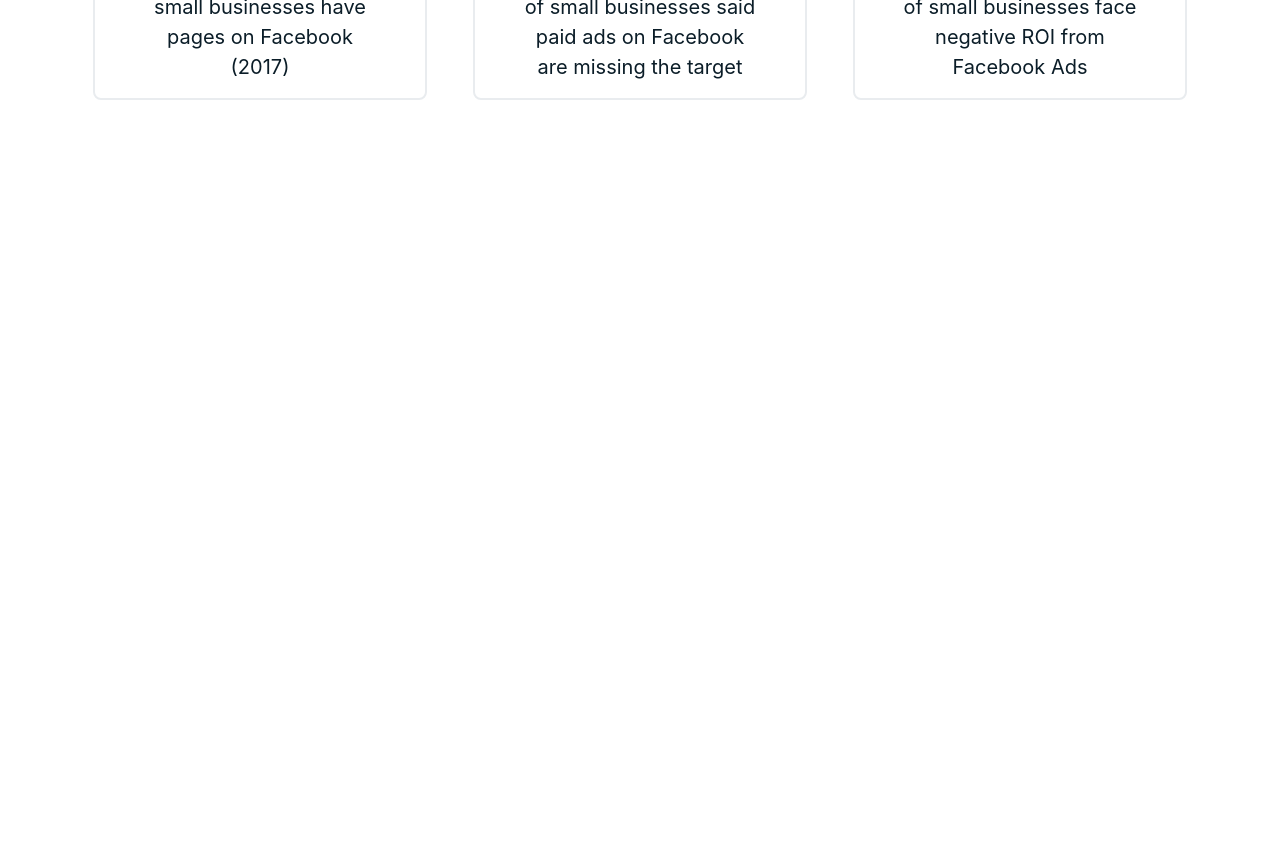
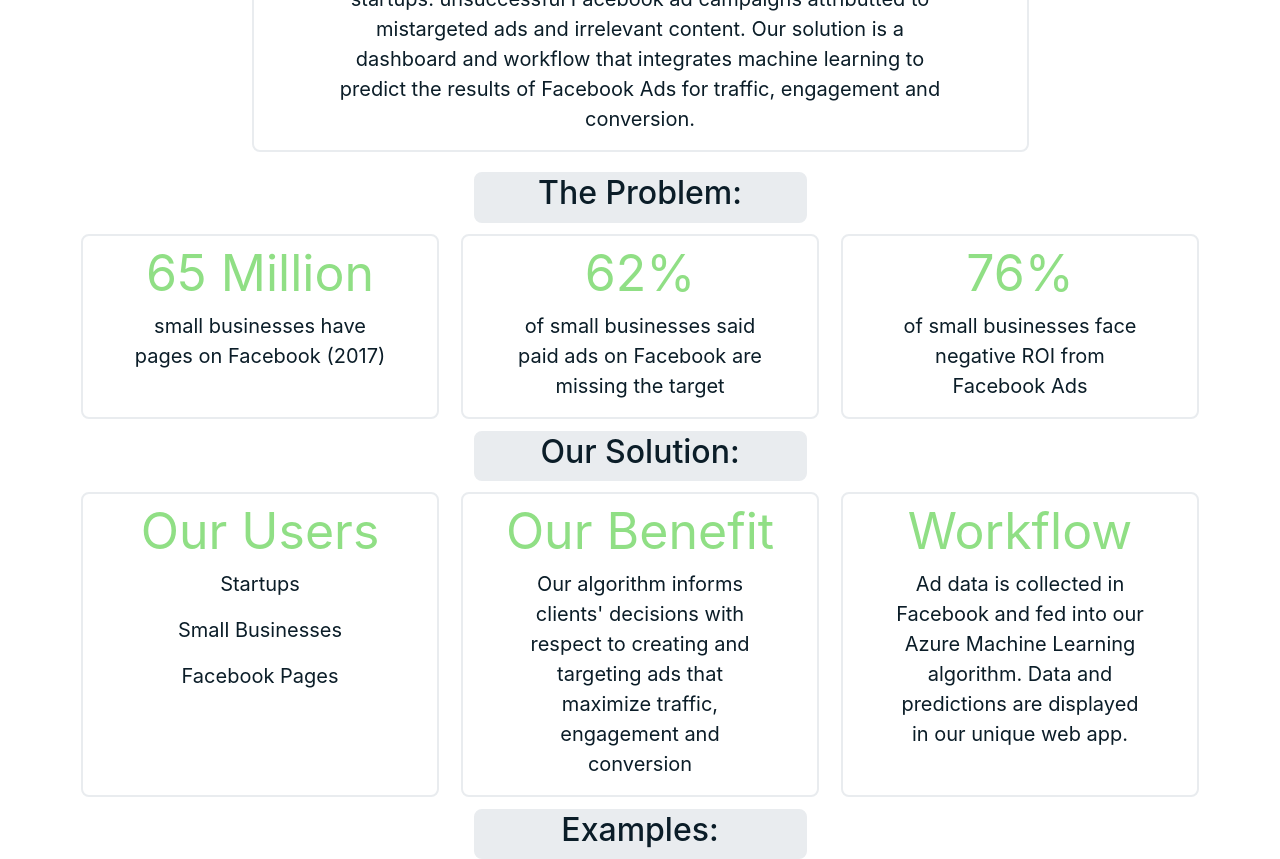
Before and after one commit to xochixochi/capstone_cooktour, a plain HTML site: page Capstone_Webpage/capstoneIndex.html in a window 1280 px wide. Shown: the part 554-1413 px from the top of the page. Before the commit the page ends 800 px from the top, so only its background shows below. Drawn offline with nearby package versions, Linux system fonts and the light colour scheme.

Commit message:
draft site done

```diff
--- a/Capstone_Webpage/capstoneIndex.html
+++ b/Capstone_Webpage/capstoneIndex.html
@@ -5,7 +5,7 @@
         <link rel="stylesheet" href="https://maxcdn.bootstrapcdn.com/bootstrap/4.0.0/css/bootstrap.min.css" integrity="sha384-Gn5384xqQ1aoWXA+058RXPxPg6fy4IWvTNh0E263XmFcJlSAwiGgFAW/dAiS6JXm" crossorigin="anonymous">
     </head>
     <body>
-        <div class="container">
+        <div class="container content">
             <div class="jumbotron" id="header">
                 <div id="full_logo">
                     <img id="logo" src="adticipatelogo.png" alt="adticipate logo" />
@@ -13,6 +13,12 @@
                     <p>Improving the targeting of Facebook ads through machine learning.</p>
                 </div>
             </div>
+            <div class="section-header">
+                <h2 class="section-header-text">About Us:</h2>
+            </div>
+            <div class="single-text-col">
+                    <p class="descr">Sponsored by a Seattle food experience startup, Cooktour, our team set out to solve a common problem shared amongst startups: unsuccessful Facebook ad campaigns attributted to mistargeted ads and irrelevant content. Our solution is a dashboard and workflow that integrates machine learning to predict the results of Facebook Ads for traffic, engagement and conversion.</p>
+                </div>
             <div class="section-header">
                 <h2 class="section-header-text">The Problem:</h2>
             </div>
@@ -30,6 +36,29 @@
                         <p class="descr">of small businesses face negative ROI from Facebook Ads</p>
                 </div>
             </div>
+            <div class="section-header">
+                    <h2 class="section-header-text">Our Solution:</h2>
+            </div>
+
+            <div class="row">
+                    <div class="col fact">
+                        <p class="stat">Our Users</p>
+                        <p class="descr">Startups</p>
+                        <p class="descr">Small Businesses</p>
+                        <p class="descr">Facebook Pages</p>
+                    </div>
+                    <div class="col fact">
+                        <p class="stat">Our Benefit</p>
+                        <p class="descr">Our algorithm informs clients' decisions with respect to creating and targeting ads that maximize traffic, engagement and conversion</p>
+                    </div>
+                    <div class="col fact">
+                            <p class="stat">Workflow</p>
+                            <p class="descr">Ad data is collected in Facebook and fed into our Azure Machine Learning algorithm. Data and predictions are displayed in our unique web app.</p>
+                    </div>
+                </div>
+                <div class="section-header">
+                    <h2 class="section-header-text">Examples:</h2>
+                </div>
         </div>
     </body>
 </html>
--- a/Capstone_Webpage/capstoneStyle.css
+++ b/Capstone_Webpage/capstoneStyle.css
@@ -39,7 +39,7 @@
 
 .fact {
     border: #e9ecef 2px solid;
-    margin: 2%;
+    margin: 1%;
     border-radius: 8px;
 }
 
@@ -57,3 +57,15 @@
     margin-left: 10%;
     margin-right: 10%;
 }
+
+.single-text-col {
+    text-align: center;
+    border: #e9ecef 2px solid;
+    border-radius: 8px;
+    width: 70%;
+    margin-left: auto;
+    margin-right: auto;
+    padding-top: 10px;
+    margin-top: 20px;
+    margin-bottom: 20px;
+}
```
